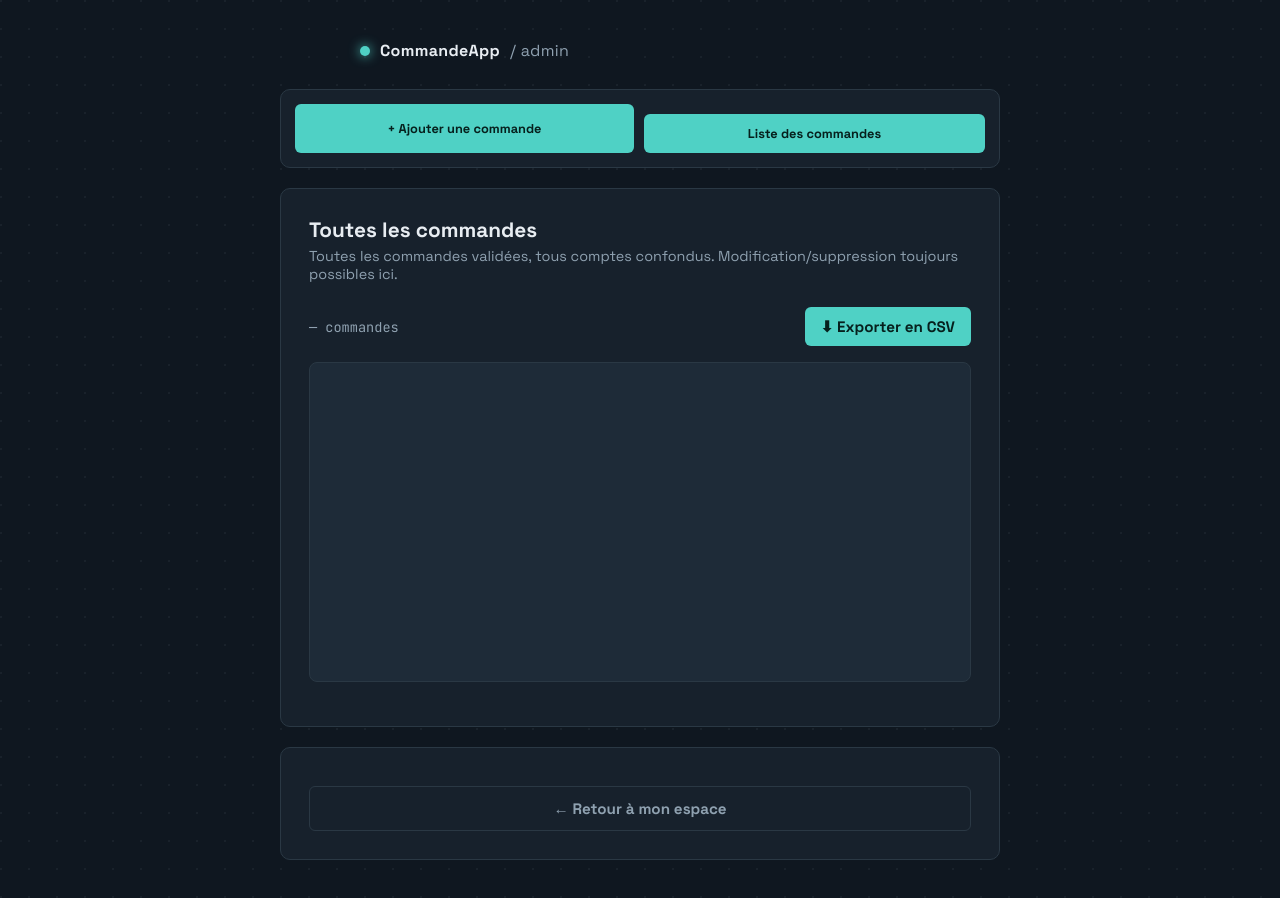
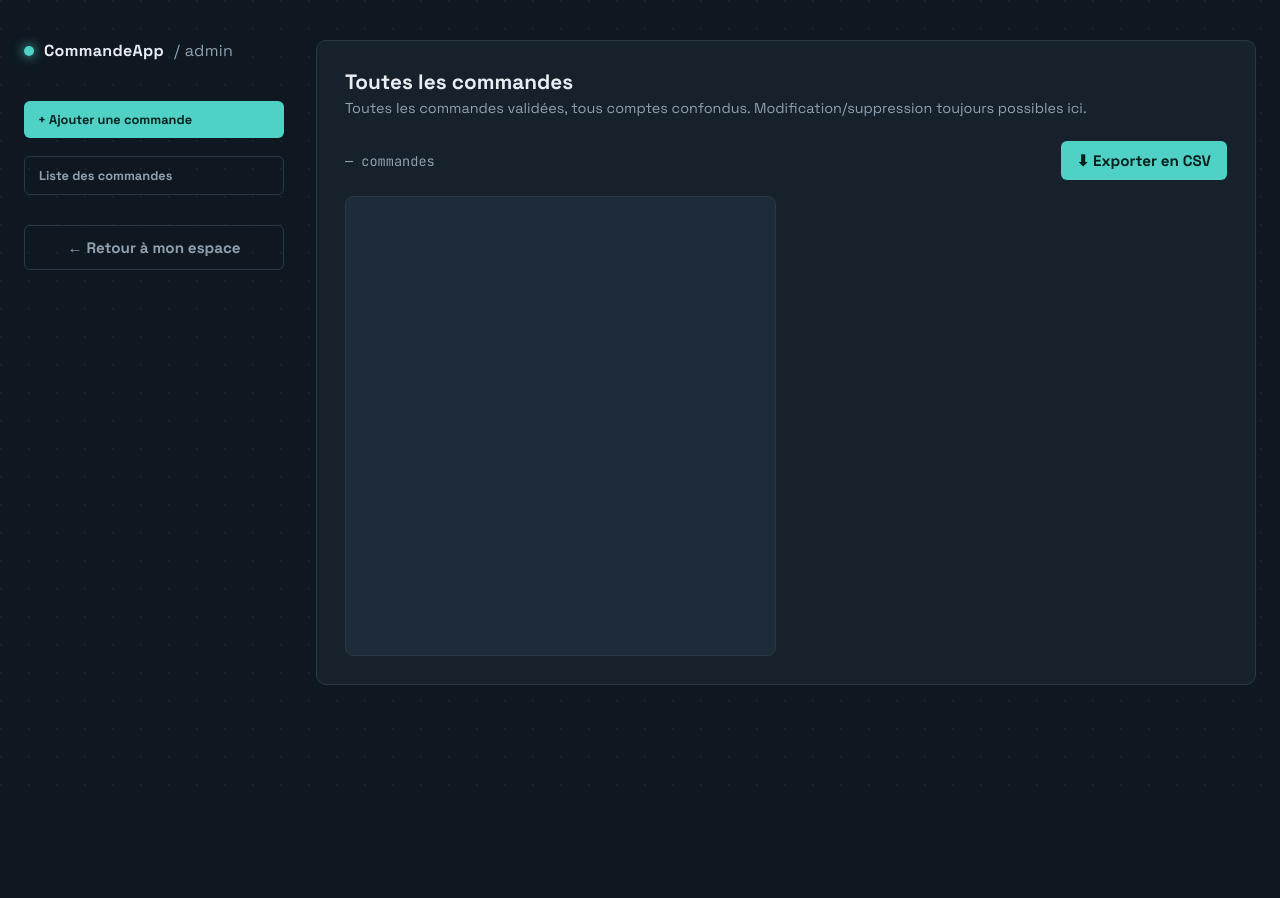
Before and after one commit to grahamnourh/mashoudi, a website: page public/admin.html in a window 1280 px wide. Both pictures are taken after a click on the button "Liste des commandes". After the commit the page ends 800 px from the top, so only its background shows below. Drawn offline with nearby package versions, Linux system fonts and the light colour scheme; no server answers.

Commit message:
Modification de l'interface admin

```diff
--- a/public/admin.html
+++ b/public/admin.html
@@ -7,21 +7,23 @@
 <link rel="stylesheet" href="/css/style.css">
 <link rel="stylesheet" href="https://unpkg.com/leaflet@1.9.4/dist/leaflet.css" integrity="sha256-p4NxAoJBhIIN+hmNHrzRCf9tD/miZyoHS5obTRR9BMY=" crossorigin="" />
 </head>
-<body>
+<body class="admin-body">
 
-<header class="topbar">
+<div class="admin-shell">
+  <aside class="admin-sidebar">
     <div class="brand"><span class="dot"></span> CommandeApp <span style="color:var(--text-dim); font-weight:400;">/ admin</span></div>
-  <span id="user-badge"></span>
-</header>
+    <span id="user-badge" class="mono"></span>
 
-<div class="card tab-menu" style="max-width: 720px;">
-  <div class="tab-nav">
+    <nav class="tab-nav-vertical">
       <button type="button" class="small nav-btn active" id="nav-add">+ Ajouter une commande</button>
       <button type="button" class="small secondary nav-btn" id="nav-list">Liste des commandes</button>
-  </div>
-</div>
+    </nav>
 
-<div class="card" style="max-width: 720px;" id="view-add">
+    <a href="/dashboard.html"><button type="button" class="secondary">← Retour à mon espace</button></a>
+  </aside>
+
+  <main class="admin-main">
+    <div class="card" id="view-add">
       <h1>Nouvelle commande</h1>
       <p class="subtitle">Le nom et la quantité sont obligatoires.</p>
 
@@ -42,7 +44,7 @@
       </form>
     </div>
 
-<div class="card" style="max-width: 720px; display:none;" id="view-list">
+    <div class="card" style="display:none;" id="view-list">
       <h1>Toutes les commandes</h1>
       <p class="subtitle">Toutes les commandes validées, tous comptes confondus. Modification/suppression toujours possibles ici.</p>
 
@@ -51,13 +53,12 @@
         <a href="/api/admin/commandes/export"><button type="button">⬇ Exporter en CSV</button></a>
       </div>
 
+      <div class="admin-content-grid">
         <div id="map" class="map-box"></div>
-
         <div class="entries-list" id="admin-entries-list"></div>
       </div>
-
-<div class="card" style="max-width: 720px;">
-  <a href="/dashboard.html"><button type="button" class="secondary">← Retour à mon espace</button></a>
+    </div>
+  </main>
 </div>
 
 <script src="https://unpkg.com/leaflet@1.9.4/dist/leaflet.js" integrity="sha256-20nQCchB9co0qIjJZRGuk2/Z9VM+kNiyxNV1lvTlZBo=" crossorigin=""></script>
--- a/public/css/style.css
+++ b/public/css/style.css
@@ -147,3 +147,54 @@ button.warn-btn { background: var(--warn); color: #2a1e00; }
 .tab-nav .nav-btn { width: auto; flex: 1; padding: 10px 16px; }
 .tab-nav .nav-btn.active { background: var(--accent); color: #06201d; border-color: transparent; }
 .tab-nav .nav-btn.secondary.active { background: var(--accent); color: #06201d; }
+
+/* --- Panneau admin : mise en page desktop / écran horizontal --- */
+body.admin-body {
+  align-items: stretch;
+  padding: 0;
+}
+
+.admin-shell {
+  width: 100%;
+  max-width: 1280px;
+  margin: 0 auto;
+  padding: 40px 24px;
+  display: flex;
+  align-items: flex-start;
+  gap: 32px;
+}
+
+.admin-sidebar {
+  width: 260px;
+  flex-shrink: 0;
+  position: sticky;
+  top: 40px;
+  display: flex;
+  flex-direction: column;
+  gap: 20px;
+}
+
+.admin-sidebar #user-badge { font-size: 0.85rem; color: var(--text-dim); }
+
+.tab-nav-vertical { display: flex; flex-direction: column; gap: 8px; }
+.tab-nav-vertical .nav-btn { width: 100%; text-align: left; padding: 10px 14px; }
+
+.admin-main { flex: 1; min-width: 0; }
+.admin-main .card { max-width: none; }
+
+.admin-content-grid {
+  display: grid;
+  grid-template-columns: 1fr 1fr;
+  gap: 20px;
+  align-items: start;
+}
+
+.admin-content-grid .map-box { height: 460px; margin-bottom: 0; }
+.admin-content-grid .entries-list { max-height: 460px; overflow-y: auto; padding-right: 4px; }
+
+@media (max-width: 860px) {
+  .admin-shell { flex-direction: column; padding: 24px 16px; }
+  .admin-sidebar { width: 100%; position: static; flex-direction: row; flex-wrap: wrap; align-items: center; }
+  .tab-nav-vertical { flex-direction: row; flex: 1; }
+  .admin-content-grid { grid-template-columns: 1fr; }
+}
```
Lines whose indentation alone changed are shown as unchanged.
